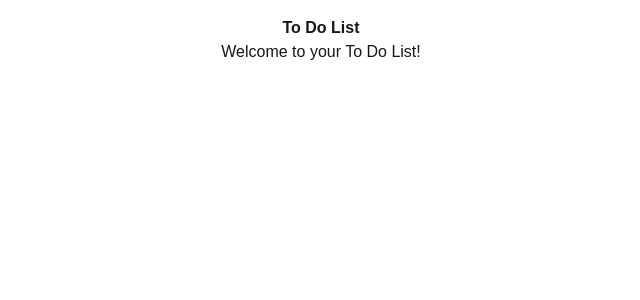
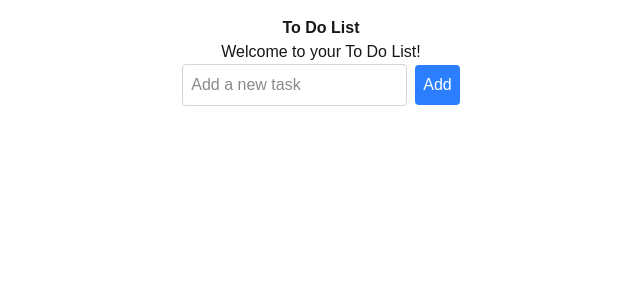
Before and after one commit to ggib23/To-Do-App, a Next.js app: page / in a window 1280 px wide. Shown: the top 300 px of the page, without its empty margins (319-959 px from the left). Built offline with nearby package versions, Linux system fonts and the light colour scheme.

Commit message:
Import ToDoListComponent to the app home page

```diff
--- a/app/page.tsx
+++ b/app/page.tsx
@@ -1,8 +1,11 @@
+import ToDoListComponent from "./components/todo-list-component";
+
 export default function ToDoHome() {
   return (
     <div className="flex flex-col items-center justify-start  min-h-screen p-4">
       <h1 className="font-bold">To Do List</h1>
       <p>Welcome to your To Do List!</p>
+      <ToDoListComponent />
     </div>
   );
 }
```
